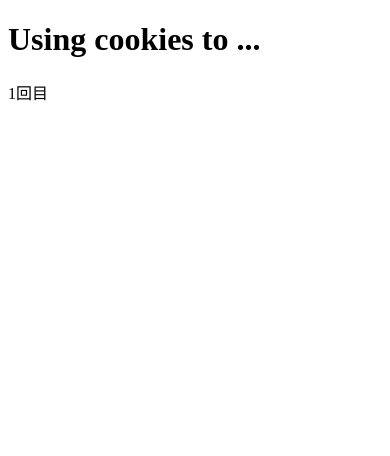
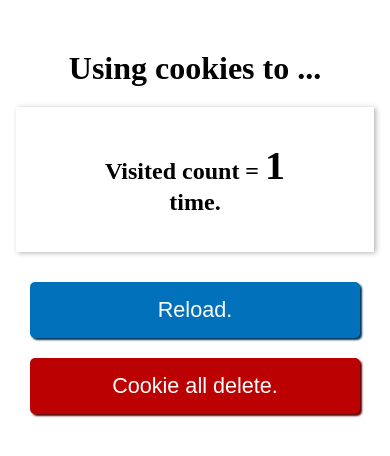
Before and after one commit to Buchi-18/Using-cookies-to-..., a plain HTML site: page index.html in a window 390 px wide. Drawn offline with Linux system fonts and the light colour scheme.

Commit message:
Add modules -- visitedCount.js -- main.js Refactor css style.css_buttons

```diff
--- /dev/null
+++ b/css/style.css
@@ -0,0 +1,99 @@
+/* ********** Reset ********** */
+:root {
+  --width-pc: calc(860px + 10vw);
+  --width-tb: 80%;
+  --width-sp: 92%;
+}
+*,
+*::before,
+*::after {
+  margin: 0;
+  padding: 0;
+  box-sizing: border-box;
+}
+ul {
+  list-style: none;
+}
+a {
+  text-decoration: none;
+}
+a:hover {
+  opacity: 0.6;
+}
+button {
+  color: #333;
+  background-color: transparent;
+  border: none;
+  cursor: pointer;
+  outline: none;
+  padding: 0;
+  appearance: none;
+}
+img {
+  width: 100%;
+}
+/* ********** Main contents ********** */
+.wrapper {
+  width: var(--width-pc);
+  padding: 5% 0 0 0;
+  margin: 30px auto 30px;
+  text-align: center;
+}
+#visitedCount {
+  display: inline-block;
+  margin: 20px 0;
+  padding: 10% 20%;
+  font-size: 1.5rem;
+  font-weight: bold;
+  box-shadow: 2px 1px 5px #b4b4b4;
+}
+#visitedCount .strong {
+  font-size: 2.5rem;
+}
+/* ********** button ********** */
+.button-area {
+  text-align: center;
+}
+.btn {
+  margin: 20px;
+  width: 35%;
+  padding: 15px;
+  font-size: 1.35rem;
+  border-radius: 5px;
+  color: #fff;
+}
+.btn:hover {
+  opacity: 0.7;
+}
+.btn.blue {
+  background-color: #0171bb;
+  box-shadow: 2px 2px 2px #003457;
+}
+.btn.red {
+  background-color: #bb0101;
+  box-shadow: 2px 2px 2px #5d0101;
+}
+/* ******************** */
+/* タブレット */
+/* ******************** */
+@media screen and (max-width: 960px) {
+  .wrapper {
+    width: var(--width-tb);
+  }
+  .btn {
+    width: var(--width-tb);
+    margin: 20px 0;
+  }
+}
+/* ******************** */
+/* スマホ */
+/* ******************** */
+@media screen and (max-width: 750px) {
+  .wrapper {
+    width: var(--width-sp);
+  }
+  .btn {
+    width: var(--width-sp);
+    margin: 10px 0;
+  }
+}
--- a/index.html
+++ b/index.html
@@ -5,11 +5,20 @@
     <meta http-equiv="X-UA-Compatible" content="IE=edge" />
     <meta name="viewport" content="width=device-width, initial-scale=1.0" />
     <title>Using cookies to ...</title>
+    <link rel="stylesheet" href="./css/style.css" />
   </head>
   <body>
     <div class="wrapper">
       <h1>Using cookies to ...</h1>
+      <div class="container">
+        <div id="visitedCount"></div>
+        <div class="button-area">
+          <button id="reloadBtn" class="btn blue">Reload.</button>
+          <button id="deleteBtn" class="btn red">Cookie all delete.</button>
+        </div>
+      </div>
     </div>
-    <script src="./js/visitedCount.js"></script>
+    <script type="module" src="./js/visitedCount.js"></script>
+    <script type="module" src="./js/main.js"></script>
   </body>
 </html>
--- /dev/null
+++ b/js/main.js
@@ -0,0 +1,17 @@
+"use strict"
+import {updateCookie, deleteCookie} from "./visitedCount.js";
+
+const visitedCount = document.getElementById("visitedCount");
+const reloadBtn = document.getElementById("reloadBtn");
+const deleteBtn = document.getElementById("deleteBtn");
+
+
+updateCookie(visitedCount)
+
+reloadBtn.addEventListener("click", function(){
+  location.reload();
+})
+
+deleteBtn.addEventListener("click", function(){
+  deleteCookie("visitedCount")
+})
--- a/js/visitedCount.js
+++ b/js/visitedCount.js
@@ -4,43 +4,45 @@ setCookie("name", "value1", { "max-age": 360 });
 setCookie("user", "value2", { "max-age": 360 });
 
 const cookies = document.cookie; // クッキーを全部取得
-const cookieName = "visitedCount";
-let count = 1;
+const cookieName = "visitedCount"; //判定用の名前
+let count; //訪問回数
 
-updateCookie();
+deleteCookie(cookieName)
 
-function updateCookie() {
+// ****************************************
+// export function
+// ****************************************
+// 訪問回数の表示
+export function updateCookie(visitedCount) {
   if (cookies.indexOf(cookieName) === -1) {
+    count = 1;
     setCookie(cookieName, count, { "max-age": 360 });
-    document.body.innerHTML += `<p>${count}回目</p>`;
+    render(count);
   } else if (cookies.indexOf(cookieName) > -1) {
     getCurrentCount();
     count++;
     setCookie(cookieName, count, { "max-age": 360 });
-    document.body.innerHTML += `<p>${count}回目</p>`;
+    render(count);
   }
 }
-
-function getCurrentCount() {
-  const cookiesArrays = cookies.split("; ");
-  cookiesArrays.forEach(function (array) {
-    let checkArray = [];
-    checkArray = array.split("=");
-    if (checkArray[0] !== cookieName) return;
-    count = parseInt(checkArray[1]);
+// クッキーの削除
+export function deleteCookie(name) {
+  count = 0;
+  setCookie(name, "", {
+    "max-age": 0,
   });
-  return count;
+  render(count);
 }
-
-// deleteCookie(cookieName);
-
+// ****************************************
+// inner function
+// ****************************************
+// クッキーをセット
 function setCookie(name, value, addOptions = {}) {
   const defaultOptions = {
     path: "/",
     secure: true,
   };
   const options = { ...defaultOptions, ...addOptions };
-
   let updatedCookie =
     encodeURIComponent(name) + "=" + encodeURIComponent(value);
 
@@ -53,9 +55,18 @@ function setCookie(name, value, addOptions = {}) {
   }
   document.cookie = updatedCookie;
 }
-
-function deleteCookie(name) {
-  setCookie(name, "", {
-    "max-age": 0,
+// ビジットカウントの取得
+function getCurrentCount() {
+  const cookiesArrays = cookies.split("; ");
+  cookiesArrays.forEach(function (array) {
+    let checkArray = [];
+    checkArray = array.split("=");
+    if (checkArray[0] !== cookieName) return;
+    count = parseInt(checkArray[1]);
   });
+  return count;
 }
+// 表示内容の取得
+function render(count){
+  visitedCount.innerHTML = `<p>Visited count = <span class="strong">${count}</span> time.</p>`
+}
```
